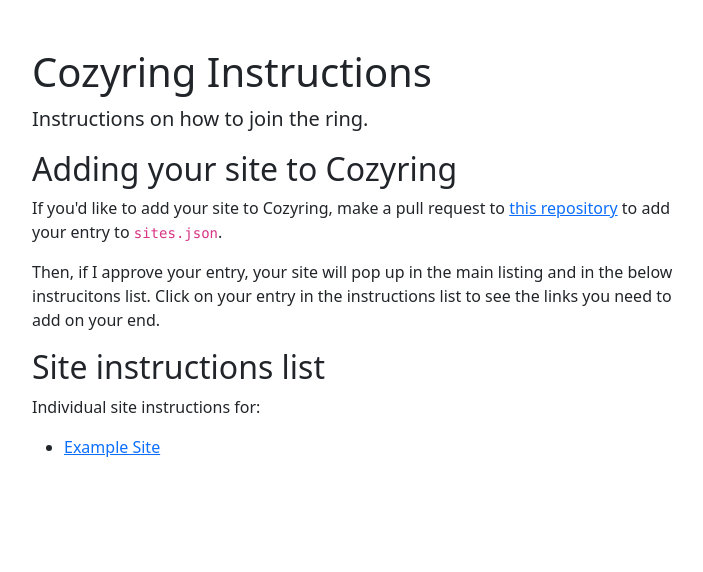
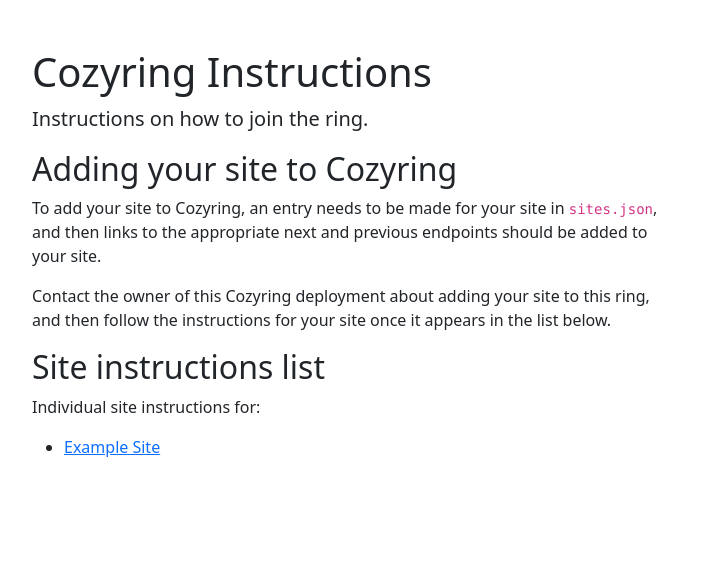
Before and after one commit to shangmingwu/cozyring, a FastAPI app: page /inst/ in a window 1280 px wide. Shown: the top 572 px of the page, without its empty margins (283-986 px from the left). Run offline with FastAPI, Linux system fonts and the light colour scheme; some libraries are stand-ins or nearby versions.

Commit message:
change words

```diff
--- a/templates/instructions_list.html
+++ b/templates/instructions_list.html
@@ -16,8 +16,8 @@
         <h1 class="mt-5">Cozyring Instructions</h1>
         <p class="lead">Instructions on how to join the ring.</p>
         <h2>Adding your site to Cozyring</h2>
-        <p>If you'd like to add your site to Cozyring, make a pull request to <a href="https://github.com/shangmingwu/ring">this repository</a> to add your entry to <code>sites.json</code>.</p>
-        <p>Then, if I approve your entry, your site will pop up in the main listing and in the below instrucitons list. Click on your entry in the instructions list to see the links you need to add on your end.</p>
+        <p>To add your site to Cozyring, an entry needs to be made for your site in <code>sites.json</code>, and then links to the appropriate next and previous endpoints should be added to your site.</p>
+        <p>Contact the owner of this Cozyring deployment about adding your site to this ring, and then follow the instructions for your site once it appears in the list below.</p>
         <h2>Site instructions list</h2>
         <p>Individual site instructions for:</p>
       <ul>
--- a/templates/landing.html
+++ b/templates/landing.html
@@ -28,6 +28,7 @@
           <li>Add some entries in <code>sites.json</code>!</li>
         {% endif %}
       </ul>
+      <p>To add your site to this webring, see the <a href="{{ url_for('instructions_list') }}">instructions</a>.</p>
     </main>
     <footer class="footer">
       <div class="container">
```
Also changed, not shown: README.md.
